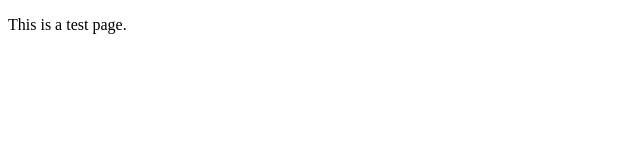
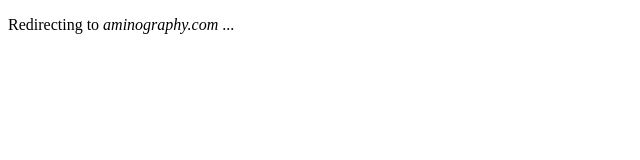
Before and after one commit to aminography/aminography.github.io, a plain HTML site: page index.html in a window 1280 px wide. Shown: the whole page, without its empty margins (0-640 px from the left). Drawn offline with Linux system fonts and the light colour scheme.

Commit message:
Update index.html

```diff
--- a/index.html
+++ b/index.html
@@ -5,6 +5,6 @@
     <meta http-equiv="refresh" content="1; url=http://www.aminography.com/">
   </head>
   <body>
-    <p>This is a test page.</p>
+    <p>Redirecting to <i>aminography.com</i> ...</p>
   </body>
 </html>
```
